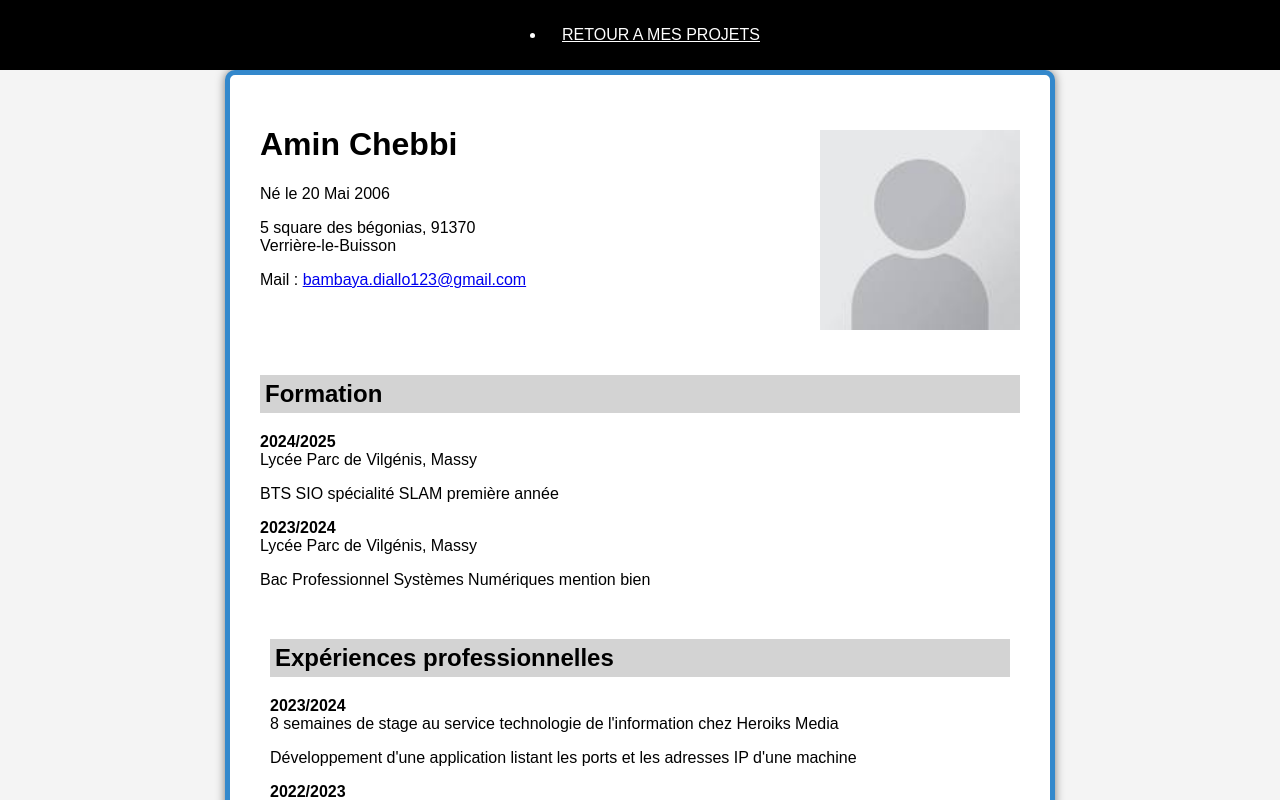
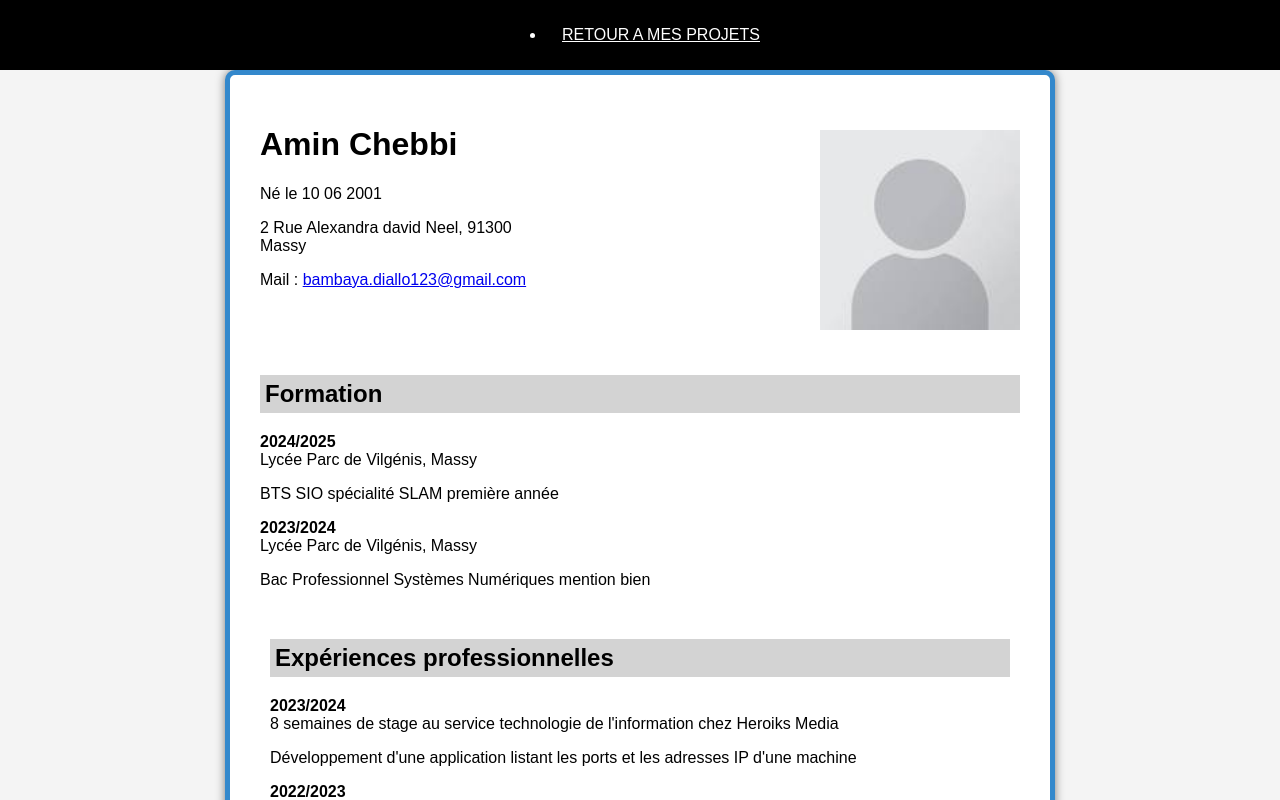
Before and after one commit to mamadou271/MONSITE, a plain HTML site: page Mission4/index.html in a window 1280 px wide. Shown: the top 800 px of the page. Drawn offline with Linux system fonts and the light colour scheme.

Commit message:
Update index.html

```diff
--- a/Mission4/index.html
+++ b/Mission4/index.html
@@ -7,15 +7,15 @@
     <link rel="stylesheet" href="cv.css">
 </head>
 <body>
-    <!--Amin Chebbi-->
+    <!--Mamadou Hafidjiou DIALLO-->
     <header><p><li><a href="../index.html">RETOUR A MES PROJETS</a></li></p></header>
     <div class="cv">
         <div class="en_tete">
             <div class="info">
                 <h1>Amin Chebbi</h1>
-                <p>Né le 20 Mai 2006</p>
-                <p>5 square des bégonias, 91370 <br>Verrière-le-Buisson</p>
-                <p>Mail : <a href="mailto:medaminchebbi20@mail.com">bambaya.diallo123@gmail.com</a></p>
+                <p>Né le 10 06 2001</p>
+                <p> 2 Rue Alexandra david Neel, 91300 <br>Massy</p>
+                <p>Mail : <a href="bambaya.diallo123@gmail.com">bambaya.diallo123@gmail.com</a></p>
             </div>
             <div class="img">
                 <img src="img_cv.jpg" alt="Photo de profil" width="200">
```
